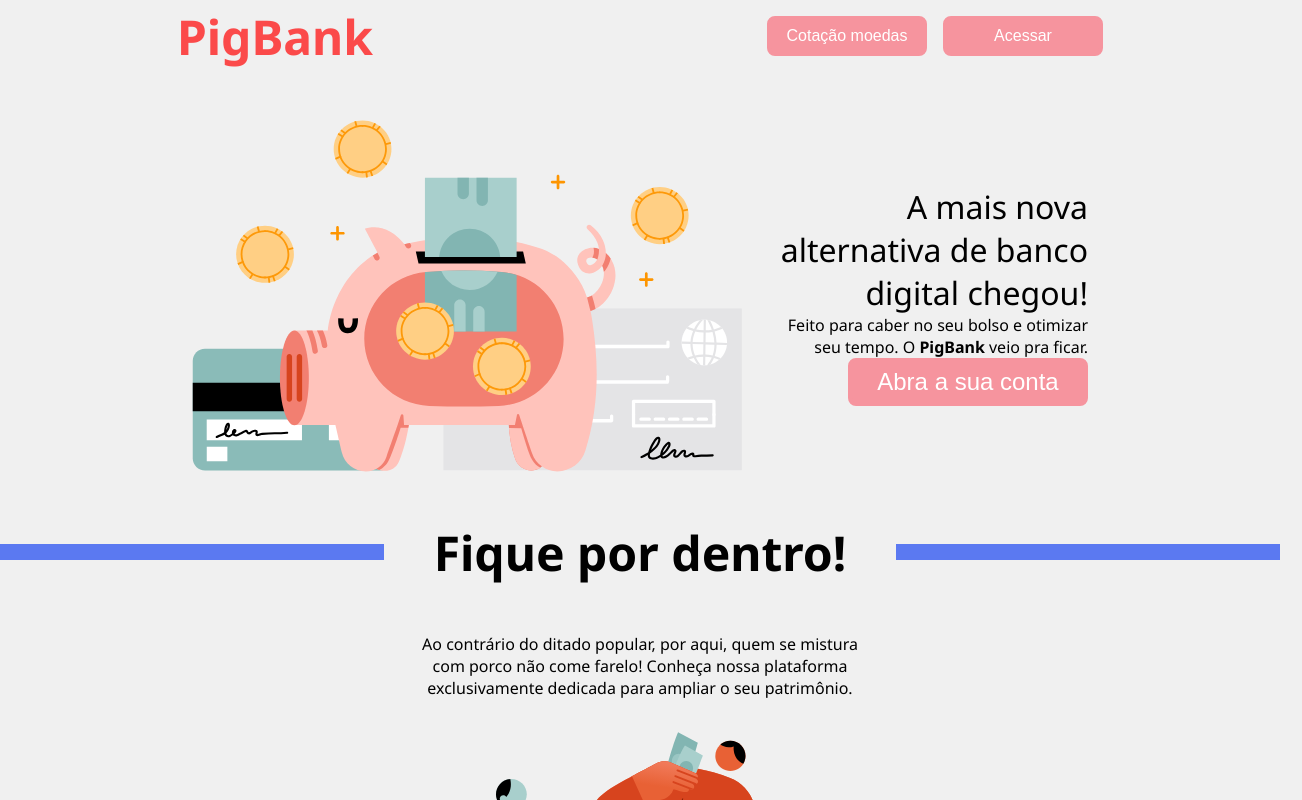
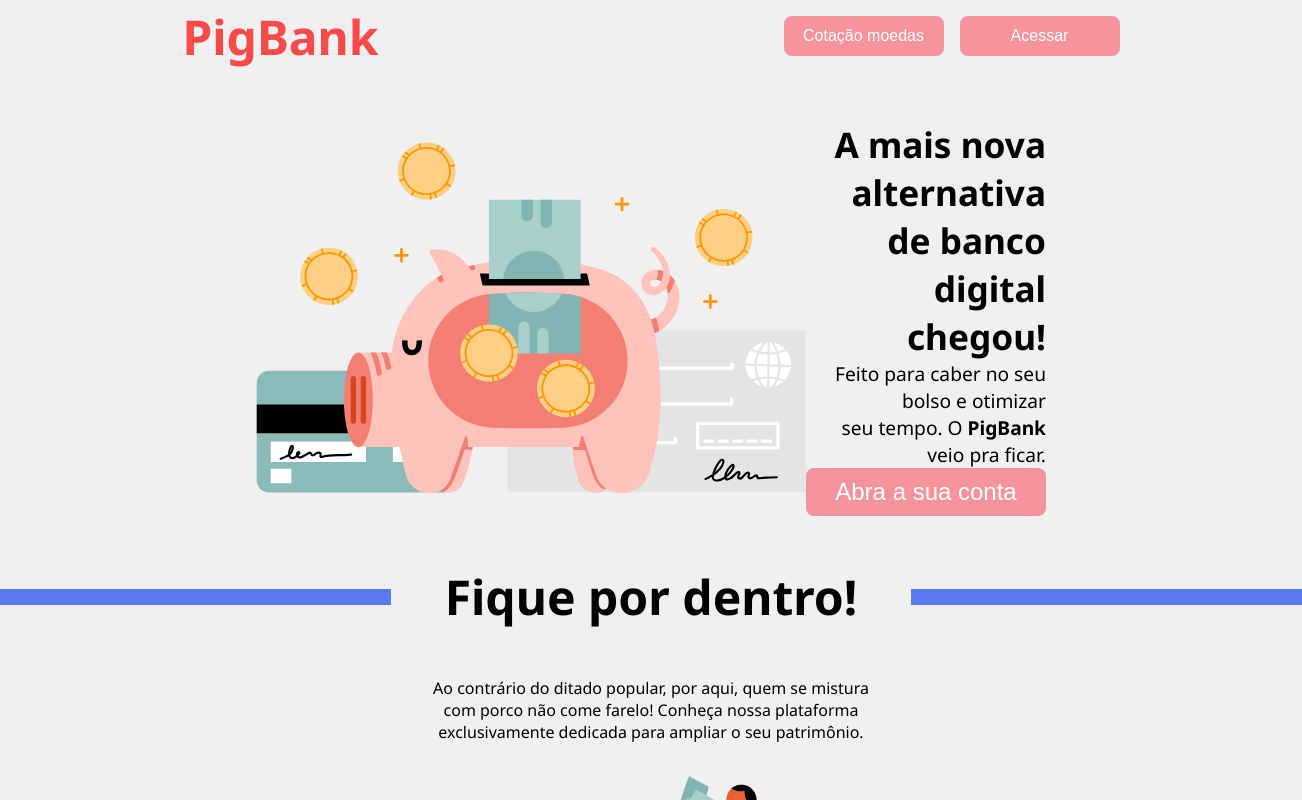
Before and after one commit to camposlaura/pigbank, a React (Create React App) app: page / in a window 1280 px wide. Shown: the top 800 px of the page, 1302 px wide, since content can reach past the window. Built offline with nearby package versions, Linux system fonts and the light colour scheme.

Commit message:
ajustes na estilização da homepage

```diff
--- a/src/pages/HomePage/HomePage.css
+++ b/src/pages/HomePage/HomePage.css
@@ -6,23 +6,31 @@
 }
 
 .div-1, .div-2 {
-    margin: 0 12rem;
-    gap: 2rem;
+    margin: 0 16rem;
     display: flex;
-    align-items: center;
-    justify-content: center;
-    /* flex-wrap: wrap; */
+    justify-content: space-between;
 }
 
 .div-1-info {
     display: flex;
     flex-direction: column;
     align-items: flex-end;
-    justify-content: space-between;
+    justify-content: space-around;
     text-align: right;
 }
 
+.div-1-info h2 {
+    font-size: 2.2rem;
+    font-weight: 600;
+}
+
+.div-1-info p {
+    font-size: 1.2rem;
+}
+
 .div-2 {
+    gap: 2rem;
+    align-items: center;
     flex-direction: column;
 }
 
```
